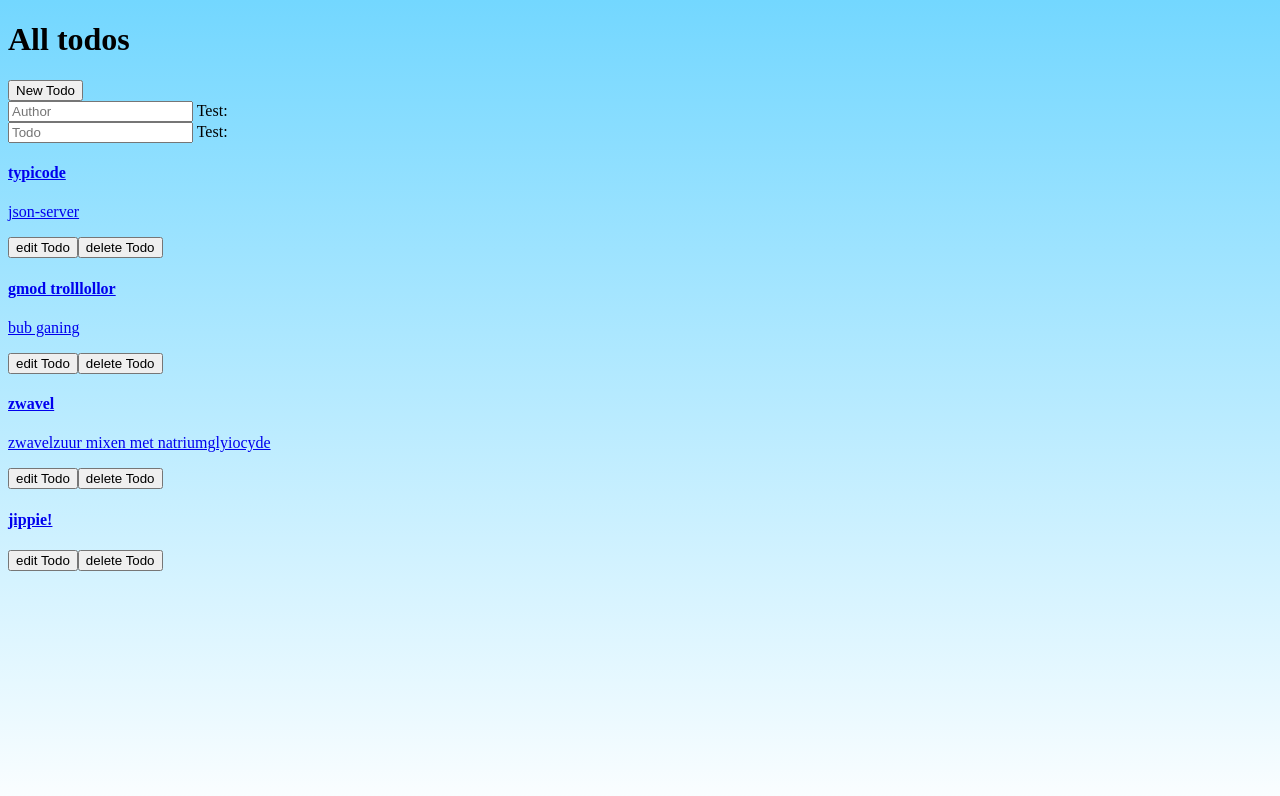
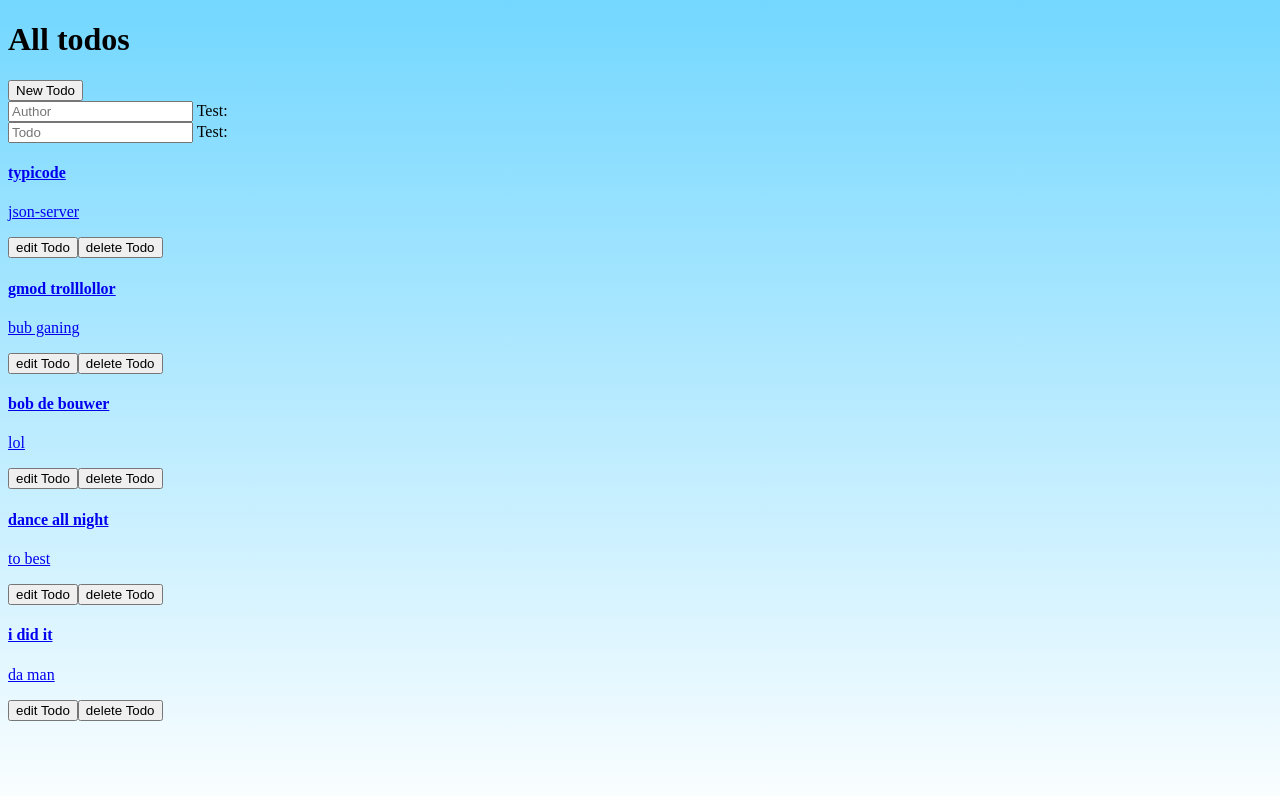
Before and after one commit to Niozk/Dodo, a Vue app: page /todos in a window 1280 px wide. Shown: the top 796 px of the page. Built offline with nearby package versions, Linux system fonts and the light colour scheme; data requests are answered from the project's data file.

Commit message:
Pinia get en create ge-add

```diff
--- a/backend/db.json
+++ b/backend/db.json
@@ -11,13 +11,19 @@
       "id": 2
     },
     {
-      "author": "zwavel",
-      "todo": "zwavelzuur mixen met natriumglyiocyde",
+      "author": "bob de bouwer",
+      "todo": "lol",
       "id": 3
     },
     {
-      "author": "jippie!",
+      "author": "dance all night",
+      "todo": "to best",
       "id": 4
+    },
+    {
+      "author": "i did it",
+      "todo": "da man",
+      "id": 5
     }
   ],
   "posts": [
--- a/package.json
+++ b/package.json
@@ -9,6 +9,7 @@
     "lint": "eslint . --ext .vue,.js,.jsx,.cjs,.mjs --fix --ignore-path .gitignore"
   },
   "dependencies": {
+    "axios": "^1.3.4",
     "pinia": "^2.0.28",
     "vue": "^3.2.45",
     "vue-router": "^4.1.6"
--- a/src/stores/counter.js
+++ b/src/stores/counter.js
@@ -1,12 +1,35 @@
-import { ref, computed } from 'vue'
+import axios from 'axios';
 import { defineStore } from 'pinia'
 
-export const useCounterStore = defineStore('counter', () => {
-  const count = ref(0)
-  const doubleCount = computed(() => count.value * 2)
-  function increment() {
-    count.value++
-  }
-
-  return { count, doubleCount, increment }
+export const useTodoStore = defineStore('store', {
+    state: () => ({
+        todos: [],
+    }),
+    actions: {
+        async getTodos() {
+            try {
+                const response = await axios.get('http://localhost:8080/todos');
+                const todos = response.data.map(item => ({
+                    id: item.id,
+                    author: item.author,
+                    todo: item.todo,
+                }));
+                this.todos = todos;
+            } catch (error) {
+                console.error(error);
+            }
+        },
+        async newTodo({ author, todo }) {
+            try {
+                const response = await axios.post('http://localhost:8080/todos/new', {
+                    author,
+                    todo,
+                });
+                return response.data;
+            } catch (error) {
+                console.error(error);
+                return null;
+            }
+        },
+    },
 })
--- a/src/views/TodosView.vue
+++ b/src/views/TodosView.vue
@@ -3,13 +3,13 @@
         <h1>All todos</h1>
         <button @click="newTodo()">New Todo</button>
         <br>
-        <input type="text" placeholder="Author" v-model="this.newAuthor">
-        <span> Test: {{ newAuthor }} </span>
+        <input type="text" placeholder="Author" v-model="newAuthorItem">
+        <span> Test: {{ newAuthorItem }} </span>
         <br>
-        <input type="text" placeholder="Todo" v-model="this.newTodoItem">
+        <input type="text" placeholder="Todo" v-model="newTodoItem">
         <span> Test: {{ newTodoItem }} </span>
 
-        <div v-for="todo in todoItems" :key="todo._id">
+        <div v-for="todo in todos" :key="todo._id">
             <router-link :to="`/todo/${todo._id}`"> <!-- zie de `` inplaats van '' -->
                 <h4>
                     {{ todo.author }}
@@ -24,27 +24,49 @@
     </div>
 </template>
 
-<script>
+<script setup>
+    import { ref, computed, onMounted} from 'vue';
+    import { useTodoStore } from '../stores/counter.js';
+
+    const store = useTodoStore();
+    const newAuthorItem = ref('')
+    const newTodoItem = ref('')
+
+    onMounted(() => {
+        store.getTodos();
+    });
+
+    const todos = computed(() => {
+        return store.todos;
+    });
+
+    const newTodo = async () => {
+        const author = newAuthorItem.value;
+        const todo = newTodoItem.value;
+
+        const newTodo = await store.newTodo({ author, todo });
+        return { newTodo };
+    };
+</script>
+
+<!-- <script>
+
+import { useTodoStore } from '../stores/counter.js';
+
 export default {
     name: 'App',
-    data() {
-        return {
-            newAuthor: '',
-            newTodoItem: '',
-            todoItems: []
-        }
+    mounted() {
+        const store = useTodoStore();
+        store.getTodos();
     },
-    mounted() {
-        this.getAll()
+    computed: {
+        todos() {
+            const store = useTodoStore();
+            return store.todos;
+        },
     },
     components: {},
     methods: {
-        getAll: function() {
-            fetch('http://localhost:8080/todos')
-            .then(res => res.json())
-            .then(data => this.todoItems = data)
-            .catch(err => console.log(err.message))
-        },
         newTodo: function() {
             const requestOptions = {
                 method: 'POST',
@@ -72,11 +94,7 @@ export default {
         }
     }
 }
-</script>
+</script> -->
 
 <style scoped>
-
-
-
-
 </style>
```
Also changed, not shown: 2 other files (tests, documents, lock files or other folders).
